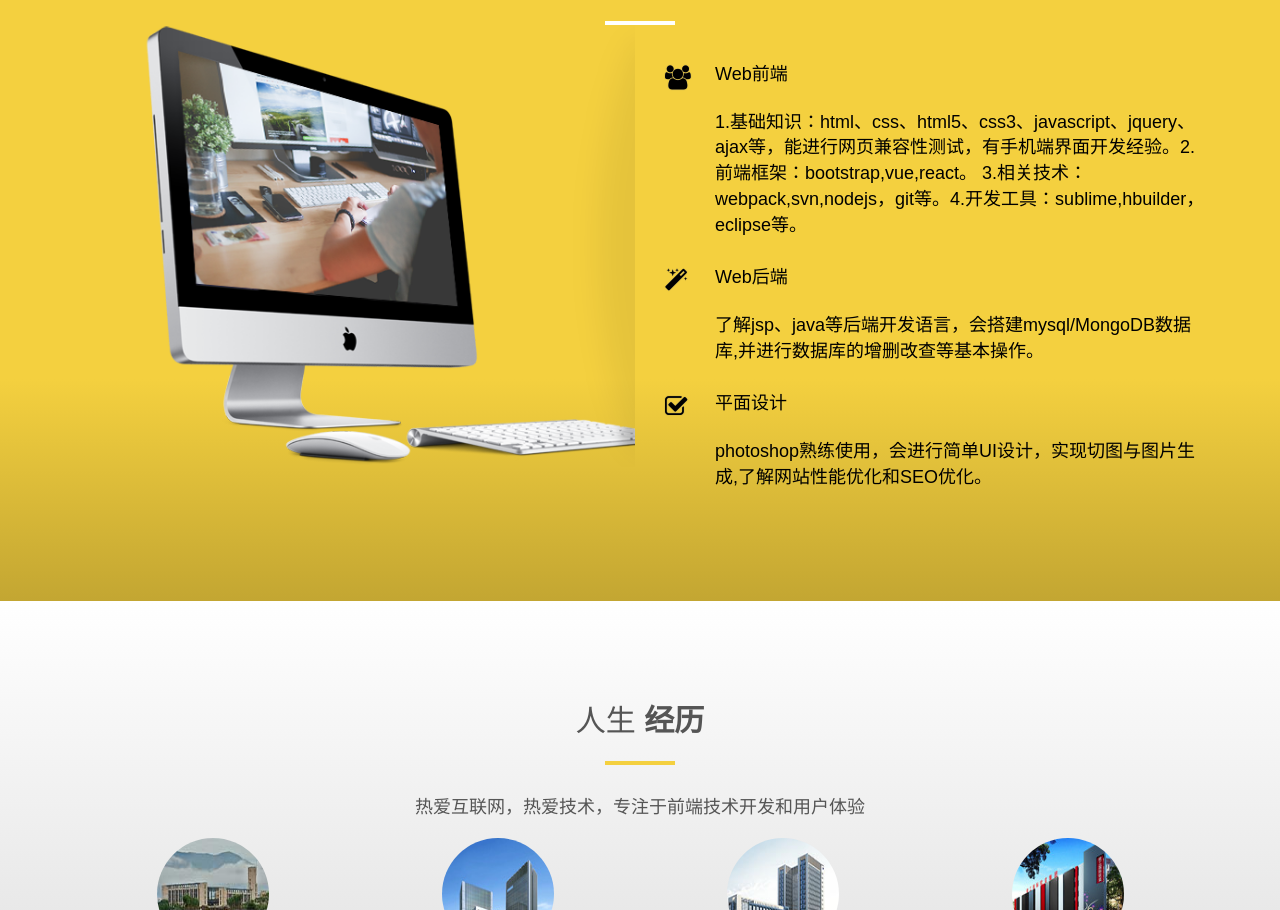
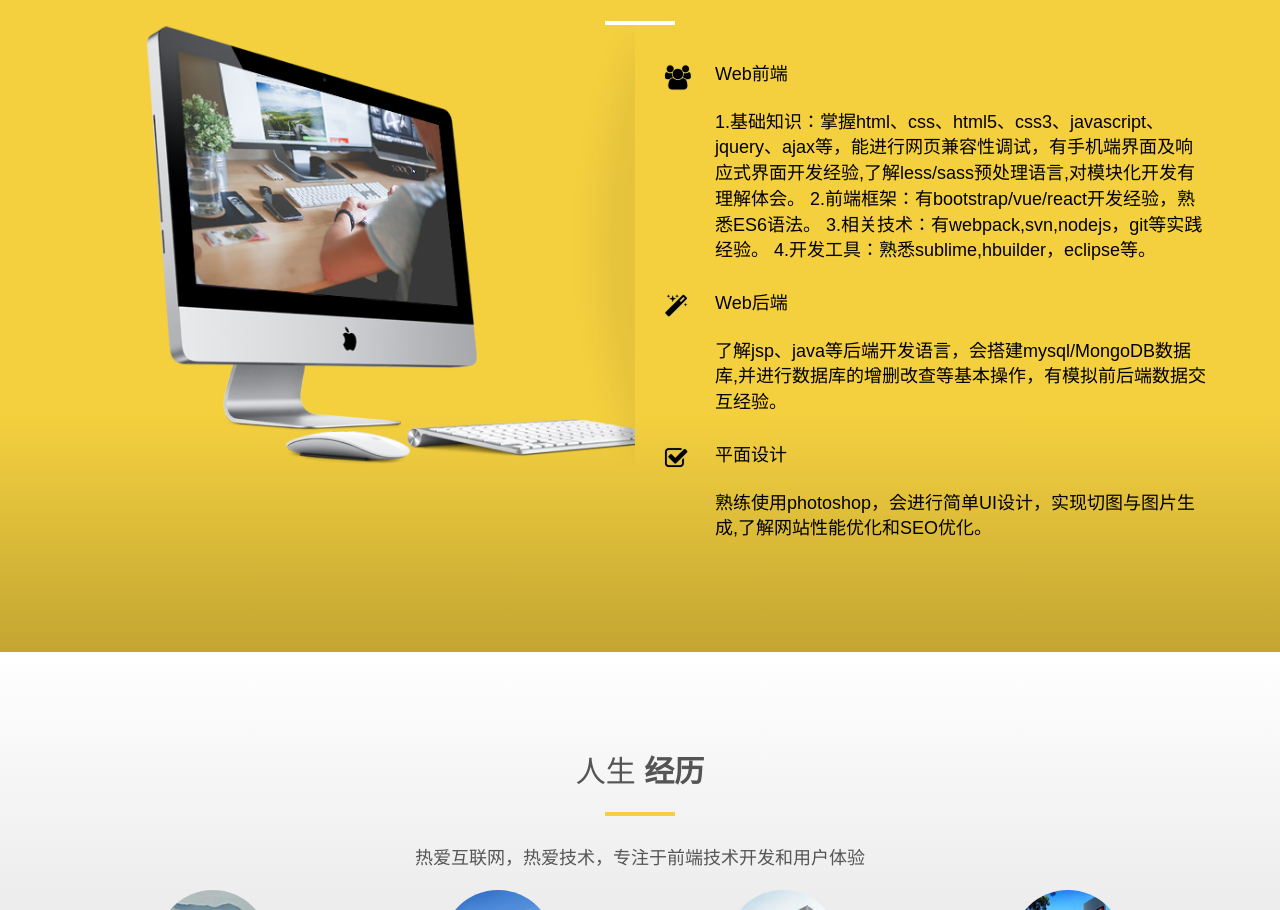
Before and after one commit to ssxdjq/personal-pages, a plain HTML site: page index.html in a window 1280 px wide. Shown: the part 2399-3309 px from the top of the page. Drawn offline with Linux system fonts and the light colour scheme.

Commit message:
Update index.html

```diff
--- a/index.html
+++ b/index.html
@@ -275,13 +275,16 @@
       <div class="col-md-6">
         <div class="about-text"> <i class="fa fa-users"></i>
           <div class="padding-left"><h4>Web前端</h4>
-          <p>1.基础知识：html、css、html5、css3、javascript、jquery、ajax等，能进行网页兼容性测试，有手机端界面开发经验。2.前端框架：bootstrap,vue,react。 3.相关技术：webpack,svn,nodejs，git等。4.开发工具：sublime,hbuilder，eclipse等。</p></div>
+          <p>1.基础知识：掌握html、css、html5、css3、javascript、jquery、ajax等，能进行网页兼容性调试，有手机端界面及响应式界面开发经验,了解less/sass预处理语言,对模块化开发有理解体会。
+2.前端框架：有bootstrap/vue/react开发经验，熟悉ES6语法。
+3.相关技术：有webpack,svn,nodejs，git等实践经验。
+4.开发工具：熟悉sublime,hbuilder，eclipse等。</p></div>
           <i class="fa fa-magic"></i>
           <div class="padding-left"><h4>Web后端</h4>
-          <p>了解jsp、java等后端开发语言，会搭建mysql/MongoDB数据库,并进行数据库的增删改查等基本操作。</p></div>
+          <p>了解jsp、java等后端开发语言，会搭建mysql/MongoDB数据库,并进行数据库的增删改查等基本操作，有模拟前后端数据交互经验。</p></div>
           <i class="fa fa-check-square-o"></i>
           <div class="padding-left"><h4>平面设计</h4>
-          <p>photoshop熟练使用，会进行简单UI设计，实现切图与图片生成,了解网站性能优化和SEO优化。</p></div>
+          <p>熟练使用photoshop，会进行简单UI设计，实现切图与图片生成,了解网站性能优化和SEO优化。</p></div>
         </div>
       </div>
     </div>
```
